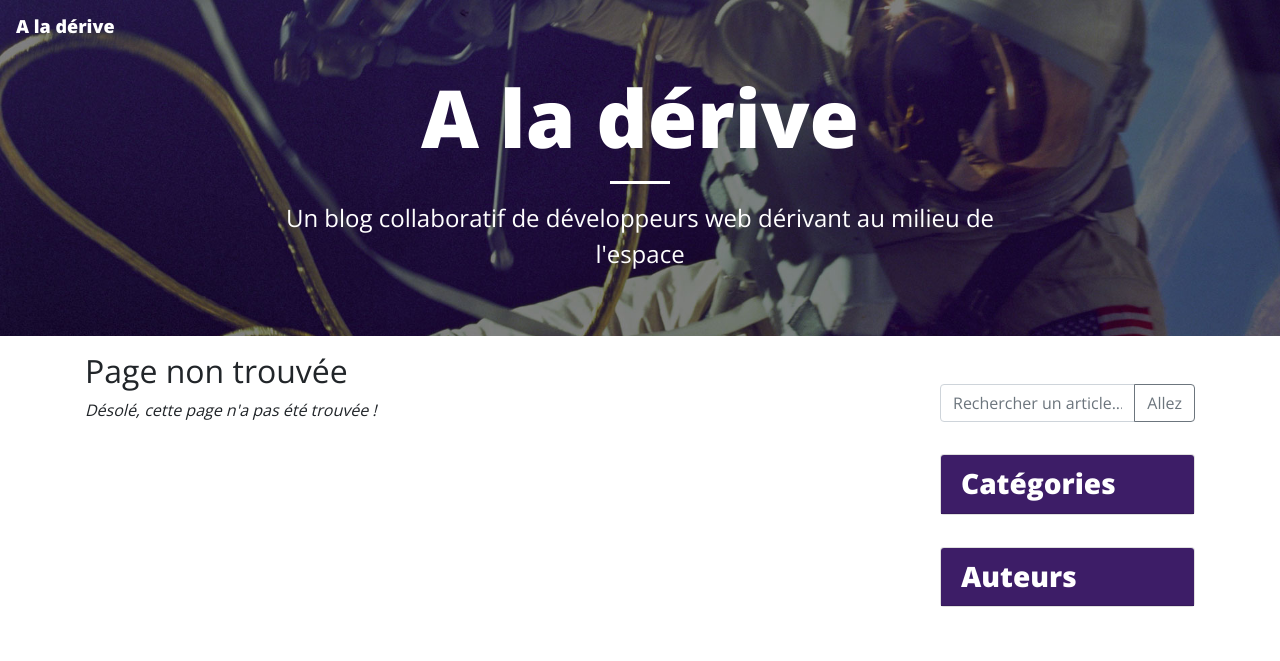
After one commit to StephaneDUPUY/Blog-PHP-based, a PHP site: template inc/templates/404.tpl.php in a window 1280 px wide. The commit adds this page. Shown: the top 661 px of the page. Run offline with PHP 8.4, Linux system fonts and the light colour scheme; the template is opened without the code that fills it, so the values that code supplies are empty; some libraries are stand-ins or nearby versions.

Commit message:
add 404 template

```diff
--- /dev/null
+++ b/inc/templates/404.tpl.php
@@ -0,0 +1,3 @@
+<h2>Page non trouvée</h2>
+
+<p><em>Désolé, cette page n'a pas été trouvée !</em></p>
--- a/index.php
+++ b/index.php
@@ -36,6 +36,9 @@
     else if ($page == 'category') {
         $templateName = 'category';
         $category = $dataObject->getCategory($_GET['id']);
+        if (!$category) {
+            $templateName = '404';
+        }
     }
 
     // Article page.
```
